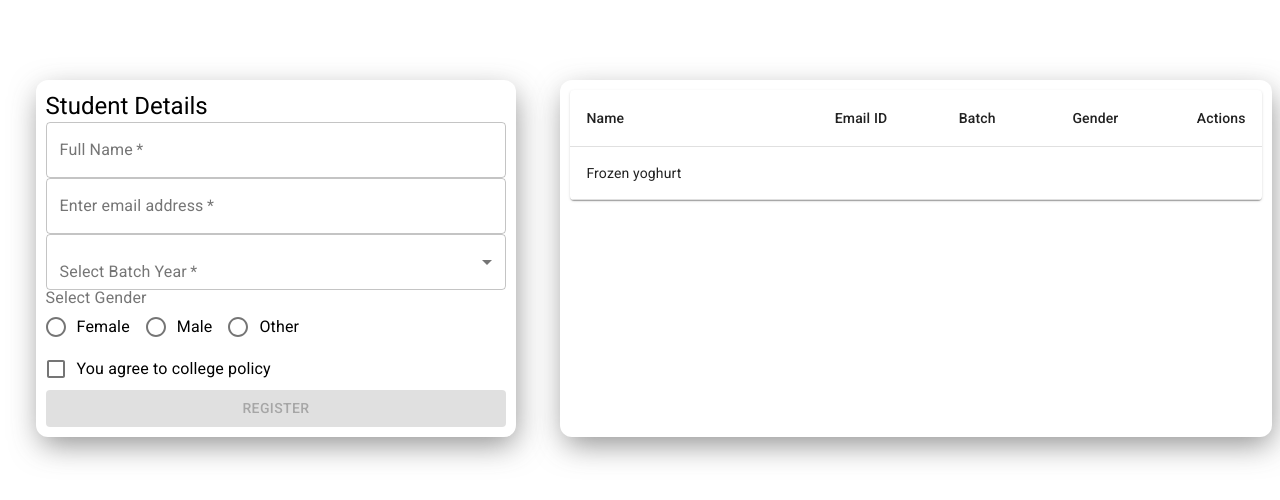
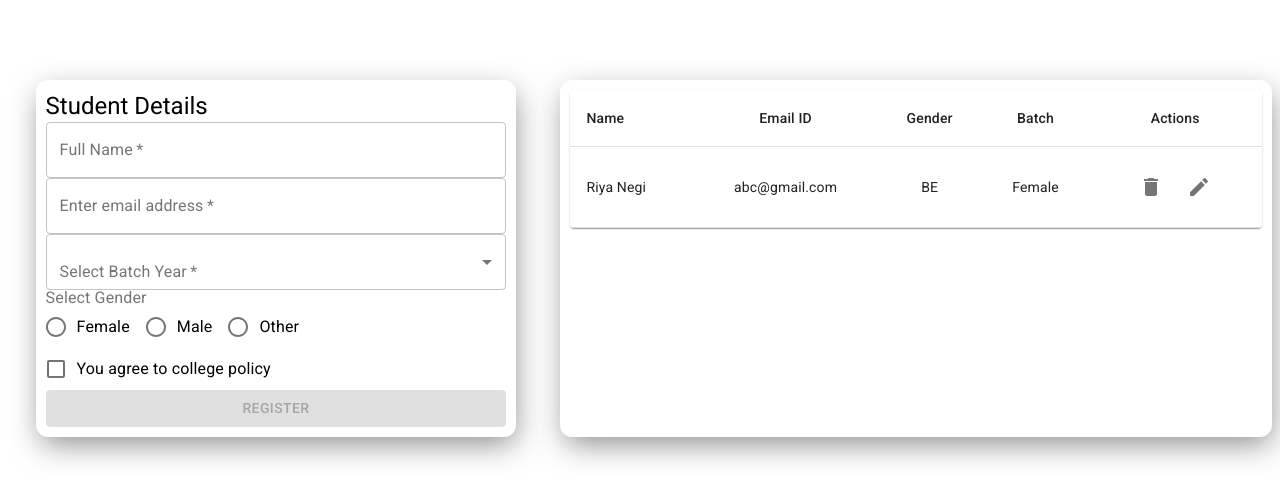
Before and after one commit to RiyaNegi/Student-Data, a React (Create React App) app: page / in a window 1280 px wide. Shown: the top 500 px of the page. Built offline with nearby package versions, Linux system fonts and the light colour scheme.

Commit message:
add table and form connection

```diff
--- a/package.json
+++ b/package.json
@@ -4,12 +4,14 @@
   "private": true,
   "dependencies": {
     "@material-ui/core": "^4.11.3",
+    "@material-ui/icons": "^4.11.2",
     "@testing-library/jest-dom": "^5.11.4",
     "@testing-library/react": "^11.1.0",
     "@testing-library/user-event": "^12.1.10",
     "react": "^17.0.1",
     "react-dom": "^17.0.1",
     "react-scripts": "4.0.3",
+    "uuid": "^8.3.2",
     "web-vitals": "^1.0.1"
   },
   "scripts": {
--- a/src/components/ActionContext.js
+++ b/src/components/ActionContext.js
@@ -5,6 +5,7 @@ export const ActionContext = createContext()
 
 let students = [
   {
+    uid: "01",
     name: "Riya Negi",
     email: "abc@gmail.com",
     batch: "BE",
@@ -13,20 +14,19 @@ let students = [
 ]
 
 export const ActionProvider = ({ children }) => {
+  const [studentData, setStudentData] = useState(students)
   const handleStudents = (data) => {
-    console.log("handle student called")
     let newStudent = students.slice()
     newStudent.push(data)
     students = newStudent
-    console.log("new data->", students)
+    setStudentData(newStudent)
   }
-
 
   return (
     <ActionContext.Provider
       value={{
         handleStudents: handleStudents,
-        students: students
+        students: studentData
       }}
     >
       {children}
--- a/src/components/Table/Table.js
+++ b/src/components/Table/Table.js
@@ -1,4 +1,4 @@
-import React, { useContext } from "react"
+import React, { useContext, useEffect } from "react"
 import { makeStyles } from '@material-ui/core/styles';
 import Table from '@material-ui/core/Table';
 import TableBody from '@material-ui/core/TableBody';
@@ -7,6 +7,9 @@ import TableContainer from '@material-ui/core/TableContainer';
 import TableHead from '@material-ui/core/TableHead';
 import TableRow from '@material-ui/core/TableRow';
 import Paper from '@material-ui/core/Paper';
+import EditIcon from '@material-ui/icons/Edit';
+import IconButton from '@material-ui/core/IconButton';
+import DeleteIcon from '@material-ui/icons/Delete';
 import { ActionContext } from "../ActionContext";
 
 const useStyles = makeStyles({
@@ -19,24 +22,27 @@ function createData(name, email, batch, gender) {
   return { name, email, batch, gender };
 }
 
-const rows = [
-    createData('Frozen yoghurt', 159, 6.0, 24, 4.0),
-];
 
 const DataTable = () => {
   const classes = useStyles();
   const action = useContext(ActionContext)
 
+  useEffect(() => {
+    document.title = `You clicked times`;
+  }, [action.students]);
+  const rows = action.students.map(i => createData(i.name, i.email, i.batch, i.gender))
+
+  console.log("rows->", rows)
   return <div className="card" style={{ width: "90%" }}>
     <TableContainer component={Paper}>
       <Table className={classes.table} aria-label="simple table">
         <TableHead>
           <TableRow>
             <TableCell>Name</TableCell>
-                        <TableCell align="right">Email ID</TableCell>
-                        <TableCell align="right">Batch</TableCell>
-                        <TableCell align="right">Gender</TableCell>
-                        <TableCell align="right">Actions</TableCell>
+            <TableCell align="center">Email ID</TableCell>
+            <TableCell align="center">Gender</TableCell>
+            <TableCell align="center">Batch</TableCell>
+            <TableCell align="center">Actions</TableCell>
           </TableRow>
         </TableHead>
         <TableBody>
@@ -45,10 +51,17 @@ const DataTable = () => {
               <TableCell component="th" scope="row">
                 {row.name}
               </TableCell>
-                            <TableCell align="right">{row.calories}</TableCell>
-                            <TableCell align="right">{row.fat}</TableCell>
-                            <TableCell align="right">{row.carbs}</TableCell>
-                            <TableCell align="right">{row.protein}</TableCell>
+              <TableCell align="center">{row.email}</TableCell>
+              <TableCell align="center">{row.batch}</TableCell>
+              <TableCell align="center">{row.gender}</TableCell>
+              <TableCell align="center">
+                <IconButton aria-label="delete" className={classes.margin}>
+                  <DeleteIcon />
+                </IconButton>
+                <IconButton aria-label="delete" className={classes.margin}>
+                  <EditIcon />
+                </IconButton>
+              </TableCell>
             </TableRow>
           ))}
         </TableBody>
```
Also changed, not shown: 1 other file (tests, documents, lock files or other folders). Lines whose indentation alone changed are shown as unchanged.
